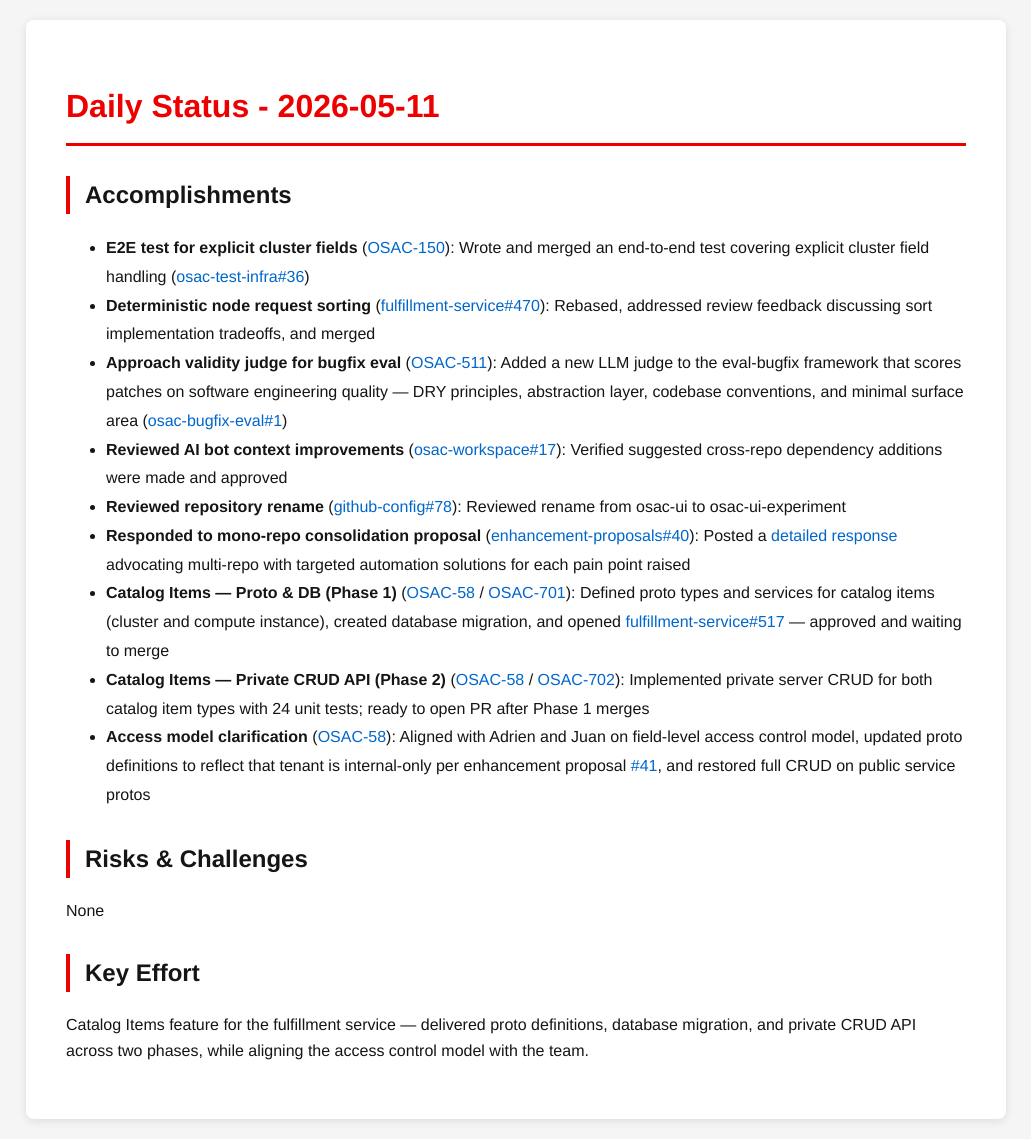
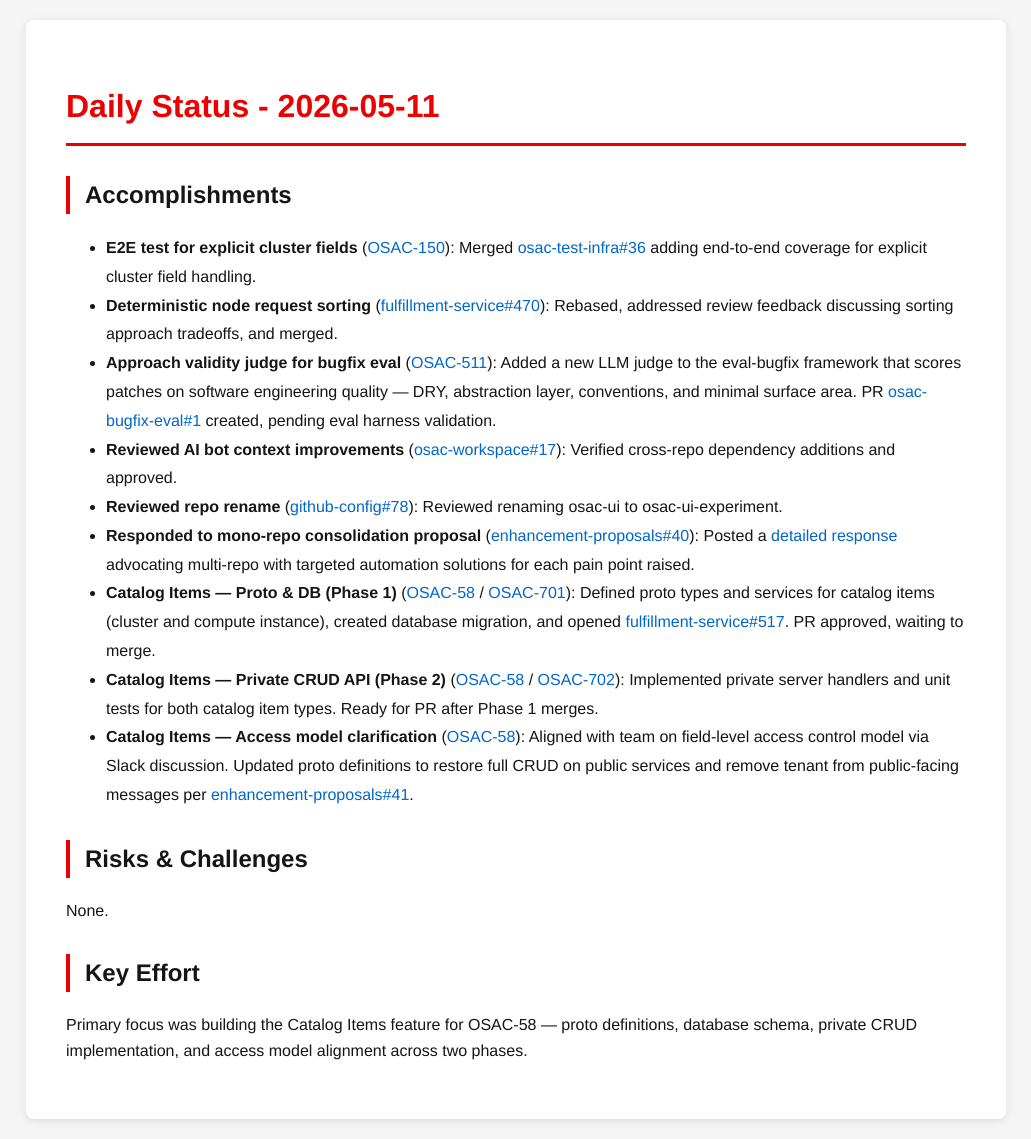
Before and after one commit to tzvatot/daily-status, a Jekyll site: the page built from 2026-05-11.md, in a window 1280 px wide. Shown: the whole page, without its empty margins (124-1155 px from the left). Built offline with Jekyll 4.4.1, drawn with Linux system fonts in a browser that asks for light colours.

Commit message:
Daily status update - 2026-05-11

```diff
--- a/2026-05-11.md
+++ b/2026-05-11.md
@@ -7,18 +7,18 @@ date: 2026-05-11
 # Daily Status - 2026-05-11
 
 ## Accomplishments
-- **E2E test for explicit cluster fields** ([OSAC-150](https://redhat.atlassian.net/browse/OSAC-150)): Wrote and merged an end-to-end test covering explicit cluster field handling ([osac-test-infra#36](https://github.com/osac-project/osac-test-infra/pull/36))
-- **Deterministic node request sorting** ([fulfillment-service#470](https://github.com/osac-project/fulfillment-service/pull/470)): Rebased, addressed review feedback discussing sort implementation tradeoffs, and merged
-- **Approach validity judge for bugfix eval** ([OSAC-511](https://redhat.atlassian.net/browse/OSAC-511)): Added a new LLM judge to the eval-bugfix framework that scores patches on software engineering quality — DRY principles, abstraction layer, codebase conventions, and minimal surface area ([osac-bugfix-eval#1](https://github.com/eranco74/osac-bugfix-eval/pull/1))
-- **Reviewed AI bot context improvements** ([osac-workspace#17](https://github.com/osac-project/osac-workspace/pull/17)): Verified suggested cross-repo dependency additions were made and approved
-- **Reviewed repository rename** ([github-config#78](https://github.com/osac-project/github-config/pull/78)): Reviewed rename from osac-ui to osac-ui-experiment
-- **Responded to mono-repo consolidation proposal** ([enhancement-proposals#40](https://github.com/osac-project/enhancement-proposals/pull/40)): Posted a [detailed response](https://github.com/osac-project/enhancement-proposals/pull/40#issuecomment-4420565236) advocating multi-repo with targeted automation solutions for each pain point raised
-- **Catalog Items — Proto & DB (Phase 1)** ([OSAC-58](https://redhat.atlassian.net/browse/OSAC-58) / [OSAC-701](https://redhat.atlassian.net/browse/OSAC-701)): Defined proto types and services for catalog items (cluster and compute instance), created database migration, and opened [fulfillment-service#517](https://github.com/osac-project/fulfillment-service/pull/517) — approved and waiting to merge
-- **Catalog Items — Private CRUD API (Phase 2)** ([OSAC-58](https://redhat.atlassian.net/browse/OSAC-58) / [OSAC-702](https://redhat.atlassian.net/browse/OSAC-702)): Implemented private server CRUD for both catalog item types with 24 unit tests; ready to open PR after Phase 1 merges
-- **Access model clarification** ([OSAC-58](https://redhat.atlassian.net/browse/OSAC-58)): Aligned with Adrien and Juan on field-level access control model, updated proto definitions to reflect that tenant is internal-only per enhancement proposal [#41](https://github.com/osac-project/enhancement-proposals/pull/41), and restored full CRUD on public service protos
+- **E2E test for explicit cluster fields** ([OSAC-150](https://redhat.atlassian.net/browse/OSAC-150)): Merged [osac-test-infra#36](https://github.com/osac-project/osac-test-infra/pull/36) adding end-to-end coverage for explicit cluster field handling.
+- **Deterministic node request sorting** ([fulfillment-service#470](https://github.com/osac-project/fulfillment-service/pull/470)): Rebased, addressed review feedback discussing sorting approach tradeoffs, and merged.
+- **Approach validity judge for bugfix eval** ([OSAC-511](https://redhat.atlassian.net/browse/OSAC-511)): Added a new LLM judge to the eval-bugfix framework that scores patches on software engineering quality — DRY, abstraction layer, conventions, and minimal surface area. PR [osac-bugfix-eval#1](https://github.com/eranco74/osac-bugfix-eval/pull/1) created, pending eval harness validation.
+- **Reviewed AI bot context improvements** ([osac-workspace#17](https://github.com/osac-project/osac-workspace/pull/17)): Verified cross-repo dependency additions and approved.
+- **Reviewed repo rename** ([github-config#78](https://github.com/osac-project/github-config/pull/78)): Reviewed renaming osac-ui to osac-ui-experiment.
+- **Responded to mono-repo consolidation proposal** ([enhancement-proposals#40](https://github.com/osac-project/enhancement-proposals/pull/40)): Posted a [detailed response](https://github.com/osac-project/enhancement-proposals/pull/40#issuecomment-4420565236) advocating multi-repo with targeted automation solutions for each pain point raised.
+- **Catalog Items — Proto & DB (Phase 1)** ([OSAC-58](https://redhat.atlassian.net/browse/OSAC-58) / [OSAC-701](https://redhat.atlassian.net/browse/OSAC-701)): Defined proto types and services for catalog items (cluster and compute instance), created database migration, and opened [fulfillment-service#517](https://github.com/osac-project/fulfillment-service/pull/517). PR approved, waiting to merge.
+- **Catalog Items — Private CRUD API (Phase 2)** ([OSAC-58](https://redhat.atlassian.net/browse/OSAC-58) / [OSAC-702](https://redhat.atlassian.net/browse/OSAC-702)): Implemented private server handlers and unit tests for both catalog item types. Ready for PR after Phase 1 merges.
+- **Catalog Items — Access model clarification** ([OSAC-58](https://redhat.atlassian.net/browse/OSAC-58)): Aligned with team on field-level access control model via Slack discussion. Updated proto definitions to restore full CRUD on public services and remove tenant from public-facing messages per [enhancement-proposals#41](https://github.com/osac-project/enhancement-proposals/pull/41).
 
 ## Risks & Challenges
-None
+None.
 
 ## Key Effort
-Catalog Items feature for the fulfillment service — delivered proto definitions, database migration, and private CRUD API across two phases, while aligning the access control model with the team.
+Primary focus was building the Catalog Items feature for OSAC-58 — proto definitions, database schema, private CRUD implementation, and access model alignment across two phases.
```
